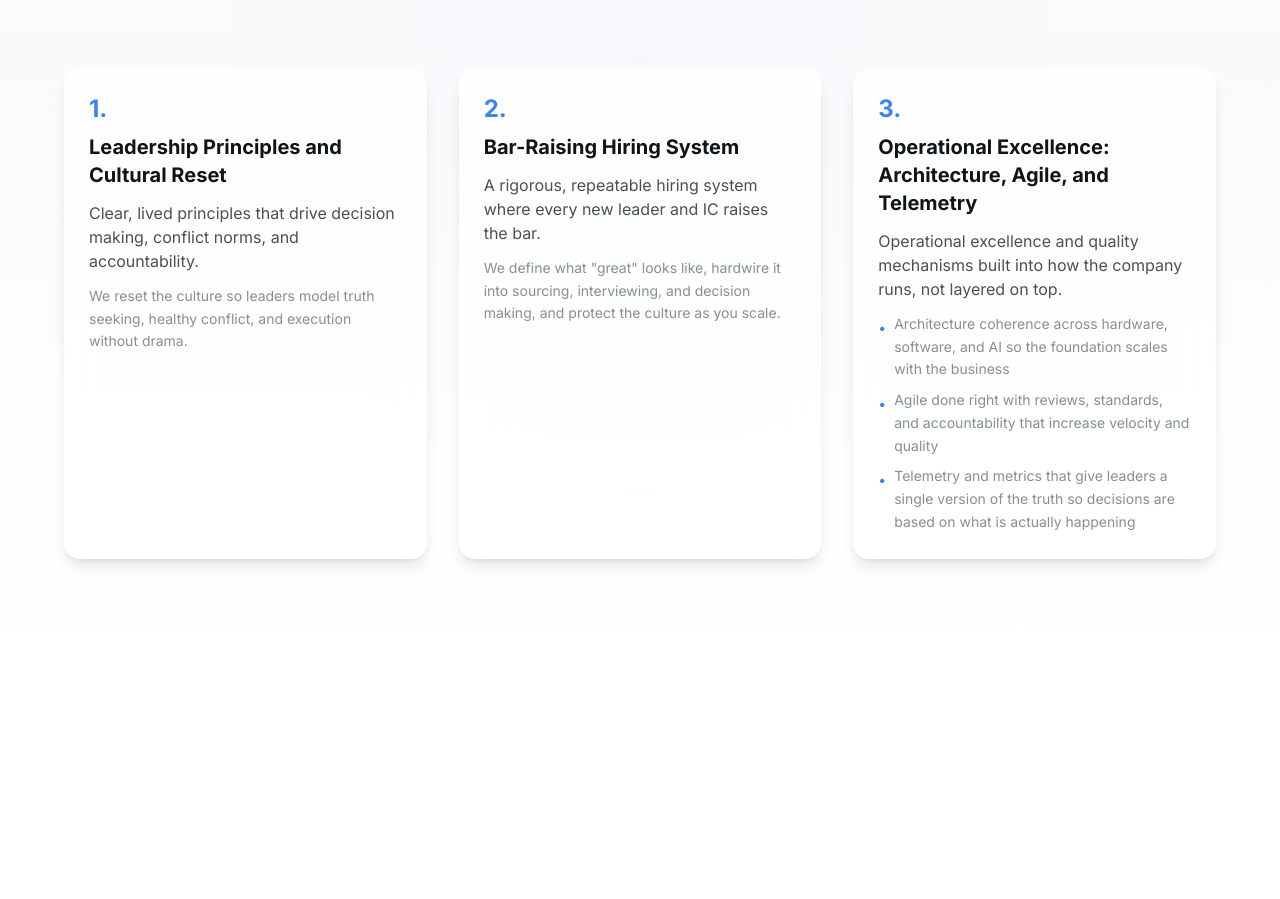
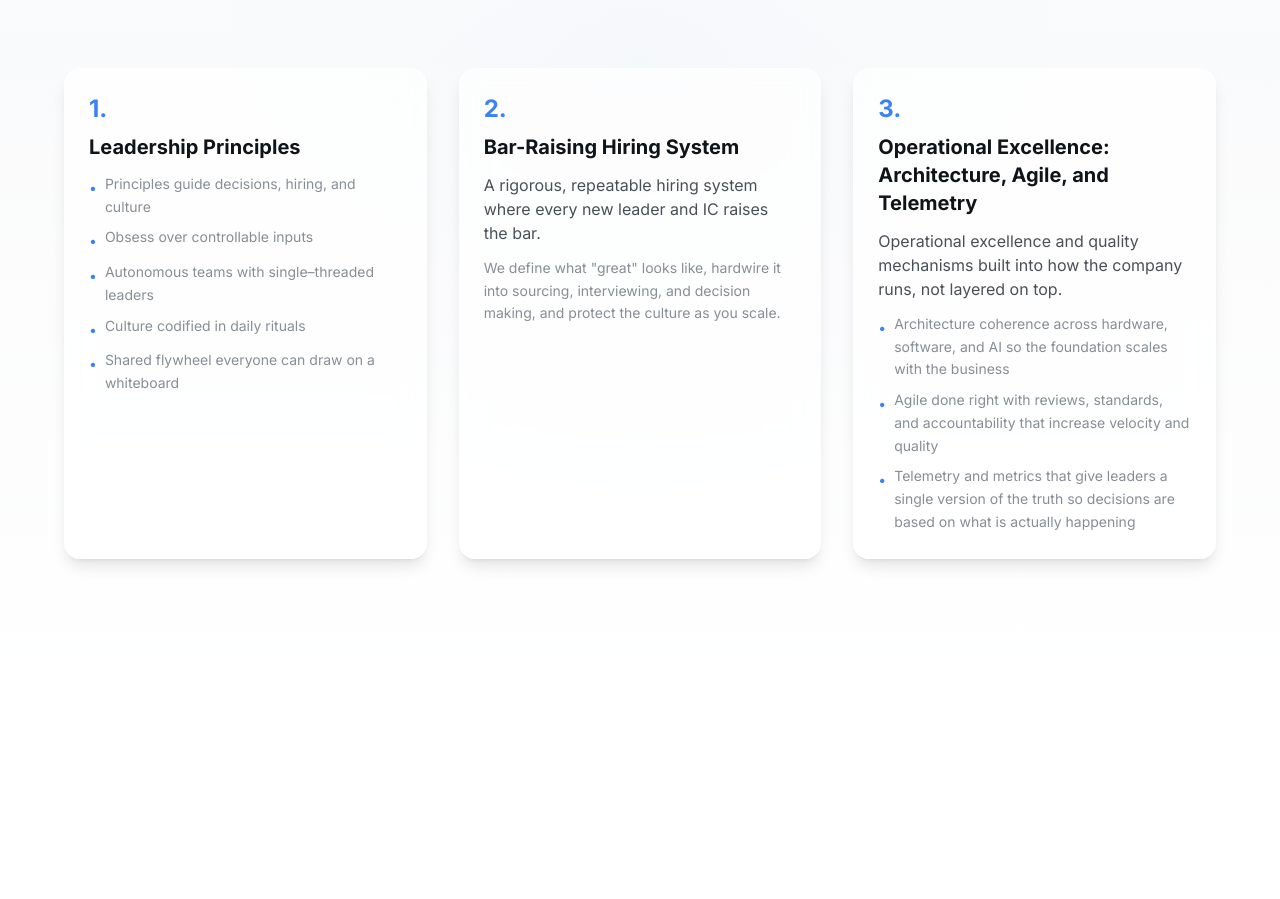
Before and after one commit to Afreshio/founder-assessment-tool, a React (Vite) app: page /scaleos in a window 1280 px wide. Shown: the part 2585-3484 px from the top of the page. Built offline with nearby package versions, Linux system fonts and the light colour scheme.

Commit message:
Update Leadership Principles card: remove Cultural Reset, add bullet points

```diff
--- a/src/pages/ScaleOSLanding.tsx
+++ b/src/pages/ScaleOSLanding.tsx
@@ -327,9 +327,15 @@ const ScaleOSLanding: React.FC = () => {
             <div className="grid md:grid-cols-1 lg:grid-cols-3 gap-8 max-w-6xl mx-auto">
               {[
                 {
-                  title: 'Leadership Principles and Cultural Reset',
-                  description: 'Clear, lived principles that drive decision making, conflict norms, and accountability.',
-                  detail: 'We reset the culture so leaders model truth seeking, healthy conflict, and execution without drama.',
+                  title: 'Leadership Principles',
+                  description: '',
+                  bullets: [
+                    'Principles guide decisions, hiring, and culture',
+                    'Obsess over controllable inputs',
+                    'Autonomous teams with single–threaded leaders',
+                    'Culture codified in daily rituals',
+                    'Shared flywheel everyone can draw on a whiteboard',
+                  ],
                 },
                 {
                   title: 'Bar-Raising Hiring System',
@@ -358,16 +364,18 @@ const ScaleOSLanding: React.FC = () => {
                     <h4 className="text-xl font-bold text-charcoal-900 mb-3">
                       {mechanism.title}
                     </h4>
-                    <p className="text-charcoal-700 mb-3">
-                      {mechanism.description}
-                    </p>
+                    {mechanism.description && (
+                      <p className="text-charcoal-700 mb-3">
+                        {mechanism.description}
+                      </p>
+                    )}
                     {mechanism.detail && (
-                      <p className="text-charcoal-600 text-sm leading-relaxed">
+                      <p className="text-charcoal-600 text-sm leading-relaxed mb-3">
                         {mechanism.detail}
                       </p>
                     )}
                     {mechanism.bullets && (
-                      <ul className="space-y-2 mt-3">
+                      <ul className="space-y-2">
                         {mechanism.bullets.map((bullet, idx) => (
                           <li key={idx} className="flex items-start text-charcoal-600 text-sm leading-relaxed">
                             <span className="text-accent mr-2 mt-1">•</span>
--- a/src/pages/ScaleOSLandingTest.tsx
+++ b/src/pages/ScaleOSLandingTest.tsx
@@ -354,9 +354,15 @@ const ScaleOSLandingTest: React.FC = () => {
             <div className="grid md:grid-cols-1 lg:grid-cols-3 gap-8 max-w-6xl mx-auto">
               {[
                 {
-                  title: 'Leadership Principles and Cultural Reset',
-                  description: 'Clear, lived principles that drive decision making, conflict norms, and accountability.',
-                  detail: 'We reset the culture so leaders model truth seeking, healthy conflict, and execution without drama.',
+                  title: 'Leadership Principles',
+                  description: '',
+                  bullets: [
+                    'Principles guide decisions, hiring, and culture',
+                    'Obsess over controllable inputs',
+                    'Autonomous teams with single–threaded leaders',
+                    'Culture codified in daily rituals',
+                    'Shared flywheel everyone can draw on a whiteboard',
+                  ],
                 },
                 {
                   title: 'Bar-Raising Hiring System',
@@ -385,16 +391,18 @@ const ScaleOSLandingTest: React.FC = () => {
                     <h4 className="text-xl font-bold text-charcoal-900 mb-3">
                       {mechanism.title}
                     </h4>
-                    <p className="text-charcoal-700 mb-3">
-                      {mechanism.description}
-                    </p>
+                    {mechanism.description && (
+                      <p className="text-charcoal-700 mb-3">
+                        {mechanism.description}
+                      </p>
+                    )}
                     {mechanism.detail && (
-                      <p className="text-charcoal-600 text-sm leading-relaxed">
+                      <p className="text-charcoal-600 text-sm leading-relaxed mb-3">
                         {mechanism.detail}
                       </p>
                     )}
                     {mechanism.bullets && (
-                      <ul className="space-y-2 mt-3">
+                      <ul className="space-y-2">
                         {mechanism.bullets.map((bullet, idx) => (
                           <li key={idx} className="flex items-start text-charcoal-600 text-sm leading-relaxed">
                             <span className="text-accent mr-2 mt-1">•</span>
```
